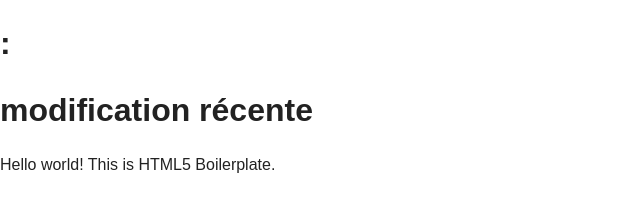
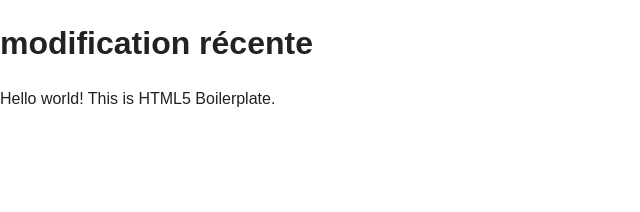
Before and after one commit to Zineb112/html-mini-project, a plain HTML site: page index.html in a window 1280 px wide. Shown: the whole page, without its empty margins (0-640 px from the left). Drawn offline with nearby package versions, Linux system fonts and the light colour scheme.

Commit message:
i deleted an additional tag

```diff
--- a/index.html
+++ b/index.html
@@ -14,7 +14,7 @@
     </head>
     <body>
 
-        <H1> : <h1> modification
+        <h1> modification
         récente </h1>
         <p>Hello world! This is HTML5 Boilerplate.</p>
 
```
